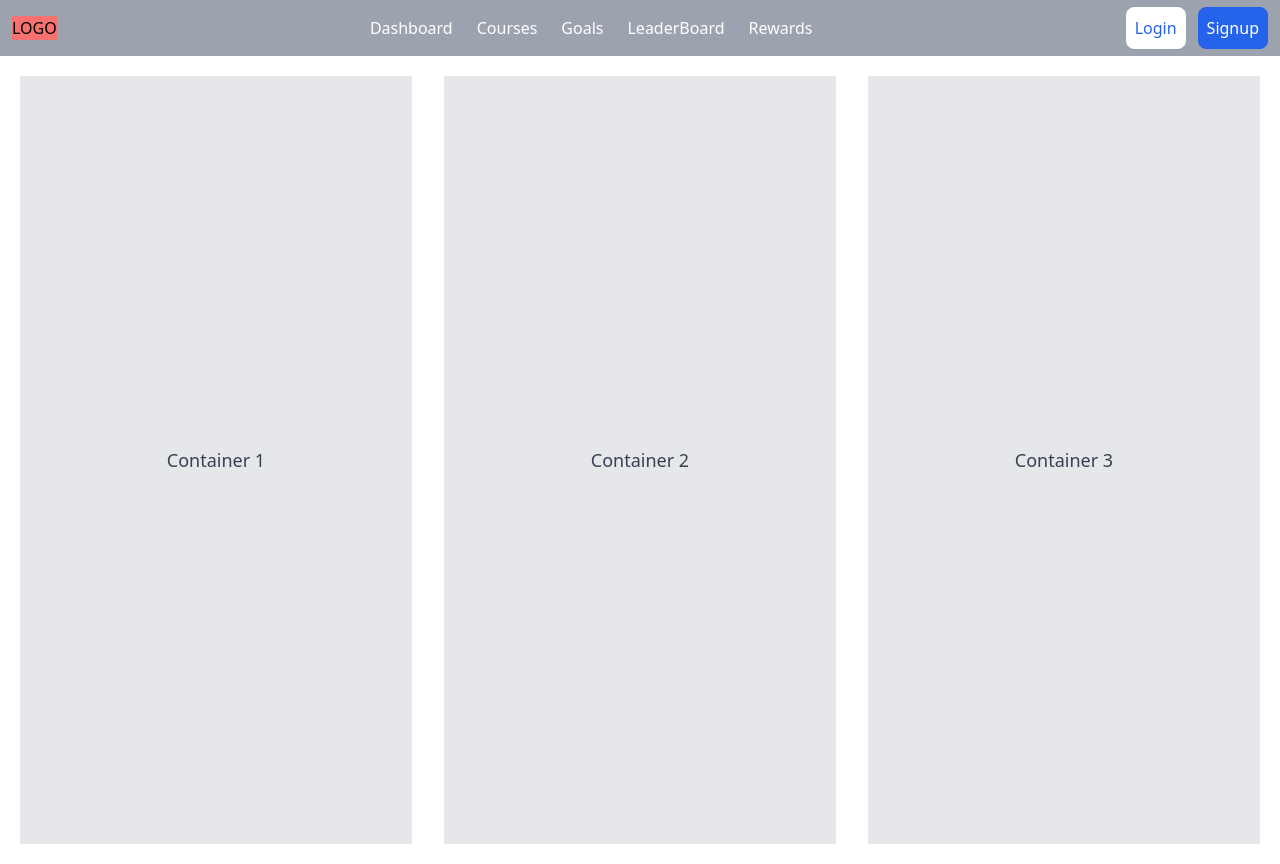
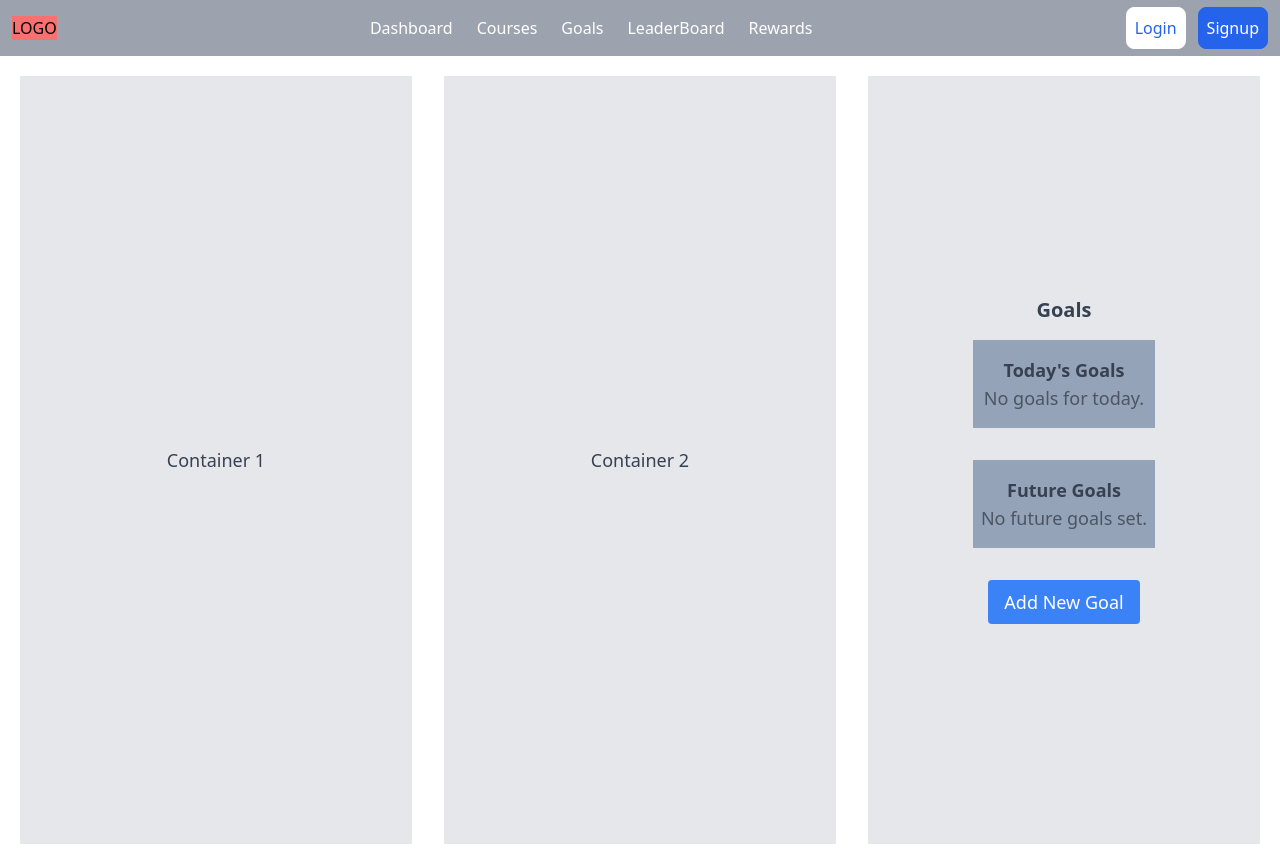
Before and after one commit to harshit-dev-ui/Aura_Tracker, a React (Vite) app in the folder frontend/: page /dashboard in a window 1280 px wide. Built offline with nearby package versions, Linux system fonts and the light colour scheme.

Commit message:
create goals component

```diff
--- /dev/null
+++ b/frontend/src/components/Goals.jsx
@@ -0,0 +1,183 @@
+import React, { useState, useEffect } from "react";
+
+function Goals() {
+  const [goals, setGoals] = useState([]); // State to hold the goals
+  const [showDialog, setShowDialog] = useState(false); // State to control dialog visibility
+  const [newGoal, setNewGoal] = useState({
+    title: "",
+    deadline: "",
+    priority: "low",
+    isCompleted: false,
+  });
+
+  // Helper function to clear the time portion of a Date object
+  const clearTime = (date) => {
+    date.setHours(0, 0, 0, 0);
+    return date;
+  };
+
+  // Get today's date with time cleared
+  const today = clearTime(new Date());
+
+  // Function to handle adding a new goal
+  const addGoal = () => {
+    if (newGoal.title && newGoal.deadline) {
+      setGoals((prevGoals) => [...prevGoals, newGoal]);
+      setNewGoal({
+        title: "",
+        deadline: "",
+        priority: "low",
+        isCompleted: false,
+      });
+      setShowDialog(false);
+    }
+  };
+
+  // Mark a goal as completed
+  const toggleCompletion = (index) => {
+    setGoals((prevGoals) => {
+      const updatedGoals = [...prevGoals];
+      updatedGoals[index].isCompleted = !updatedGoals[index].isCompleted;
+      return updatedGoals;
+    });
+  };
+
+  // Remove completed goals with today's deadline at the end of the day
+  useEffect(() => {
+    const timer = setTimeout(() => {
+      setGoals((prevGoals) =>
+        prevGoals.filter(
+          (goal) =>
+            goal.deadline !== today.toISOString().split("T")[0] ||
+            !goal.isCompleted
+        )
+      );
+    }, 24 * 60 * 60 * 1000); // Run this every 24 hours
+
+    return () => clearTimeout(timer); // Cleanup timer on component unmount
+  }, [goals, today]);
+
+  const todaysGoals = goals.filter((goal) => {
+    const goalDate = clearTime(new Date(goal.deadline));
+    return goalDate.getTime() === today.getTime();
+  });
+
+  const futureGoals = goals.filter((goal) => {
+    const goalDate = clearTime(new Date(goal.deadline));
+    return goalDate.getTime() > today.getTime();
+  });
+
+  return (
+    <div className="flex flex-col justify-start items-center gap-4 px-3 py-3">
+      <h1 className="text-xl font-bold">Goals</h1>
+      <div className="bg-slate-400 w-full px-2 flex flex-col items-center py-4">
+        <h2 className="text-lg font-semibold">Today's Goals</h2>
+        <div className="w-full">
+          {todaysGoals.length === 0 ? (
+            <p className="text-center text-gray-600">No goals for today.</p>
+          ) : (
+            todaysGoals.map((goal, index) => (
+              <div
+                key={index}
+                className={`bg-black text-white p-2 m-2 rounded flex items-center ${
+                  goal.isCompleted ? "line-through opacity-50" : ""
+                }`}
+              >
+                <input
+                  type="checkbox"
+                  checked={goal.isCompleted}
+                  onChange={() => toggleCompletion(index)}
+                  className="mr-2"
+                />
+                <div>
+                  <h3 className="font-semibold">{goal.title}</h3>
+                  <p>Deadline: {goal.deadline}</p>
+                  <p>Priority: {goal.priority}</p>
+                </div>
+              </div>
+            ))
+          )}
+        </div>
+      </div>
+
+      <div className="bg-slate-400 w-full px-2 flex flex-col items-center py-4 mt-4">
+        <h2 className="text-lg font-semibold">Future Goals</h2>
+        <div className="w-full">
+          {futureGoals.length === 0 ? (
+            <p className="text-center text-gray-600">No future goals set.</p>
+          ) : (
+            futureGoals.map((goal, index) => (
+              <div key={index} className="bg-black text-white p-2 m-2 rounded">
+                <h3 className="font-semibold">{goal.title}</h3>
+                <p>Deadline: {goal.deadline}</p>
+                <p>Priority: {goal.priority}</p>
+              </div>
+            ))
+          )}
+        </div>
+      </div>
+
+      <button
+        onClick={() => setShowDialog(true)}
+        className="bg-blue-500 text-white px-4 py-2 rounded mt-4"
+      >
+        Add New Goal
+      </button>
+
+      {/* Dialog for creating new goal */}
+      {showDialog && (
+        <div className="fixed inset-0 bg-black bg-opacity-50 flex justify-center items-center">
+          <div className="bg-white p-6 rounded shadow-lg">
+            <h2 className="text-lg font-semibold">Create New Goal</h2>
+            <div className="mt-4">
+              <input
+                type="text"
+                placeholder="Goal Title"
+                value={newGoal.title}
+                onChange={(e) =>
+                  setNewGoal({ ...newGoal, title: e.target.value })
+                }
+                className="border border-gray-300 p-2 rounded w-full mb-2"
+              />
+              <input
+                type="date"
+                value={newGoal.deadline}
+                onChange={(e) =>
+                  setNewGoal({ ...newGoal, deadline: e.target.value })
+                }
+                className="border border-gray-300 p-2 rounded w-full mb-2"
+              />
+              <select
+                value={newGoal.priority}
+                onChange={(e) =>
+                  setNewGoal({ ...newGoal, priority: e.target.value })
+                }
+                className="border border-gray-300 p-2 rounded w-full mb-4"
+              >
+                <option value="low">Low</option>
+                <option value="medium">Medium</option>
+                <option value="high">High</option>
+              </select>
+              <div className="flex justify-between">
+                <button
+                  onClick={addGoal}
+                  className="bg-green-500 text-white px-4 py-2 rounded"
+                >
+                  Add Goal
+                </button>
+                <button
+                  onClick={() => setShowDialog(false)}
+                  className="bg-red-500 text-white px-4 py-2 rounded"
+                >
+                  Cancel
+                </button>
+              </div>
+            </div>
+          </div>
+        </div>
+      )}
+    </div>
+  );
+}
+
+export default Goals;
--- a/frontend/src/pages/Dashboard.jsx
+++ b/frontend/src/pages/Dashboard.jsx
@@ -1,5 +1,5 @@
 import React from "react";
-
+import Goals from "../components/Goals";
 function Dashboard() {
   return (
     <div className="flex h-screen space-between">
@@ -10,7 +10,7 @@ function Dashboard() {
         Container 2
       </div>
       <div className="flex-1 bg-gray-200 flex items-center justify-center text-lg text-gray-700 m-4">
-        Container 3
+        <Goals />
       </div>
     </div>
   );
```
